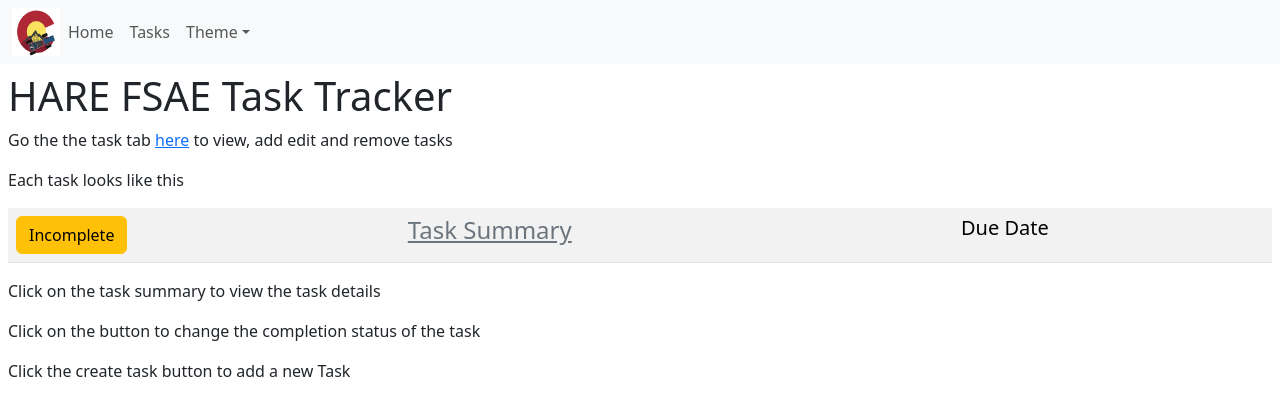
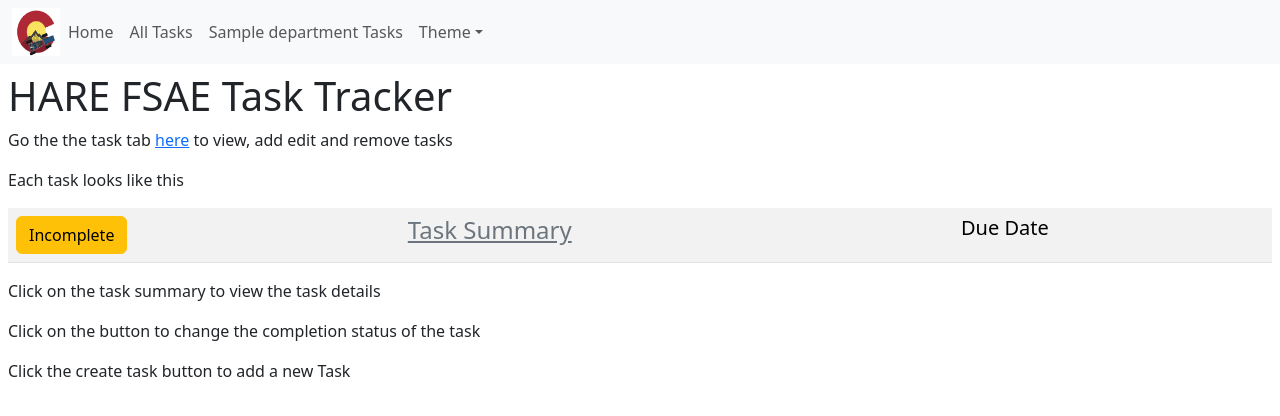
Before and after one commit to mtulepkaliev/CS3300PROJ, a Django app: page / in a window 1280 px wide. Shown: the top 416 px of the page. Run offline with Django 4.2, Linux system fonts and the light colour scheme; tables that the repository leaves empty hold one stand-in row (values such as "Sample post"); some libraries are stand-ins or nearby versions.

Commit message:
Added Department specific tag filters to navbar

```diff
--- a/task_tracker/templates/task_tracker/base_template.html
+++ b/task_tracker/templates/task_tracker/base_template.html
@@ -1,4 +1,5 @@
 {% load static %}
+{% load tags %}
 <!DOCTYPE html>
 <html lang="en" data-bs-theme="dark">
   <head>
@@ -28,8 +29,14 @@
               <a class="nav-link" href="{% url 'index' %}">Home</a>
             </li>
             <li class="nav-item">
-              <a class="nav-link" href="{% url 'task-list-view' %}">Tasks</a>
+              <a class="nav-link" href="{% url 'task-list-view' %}">All Tasks</a>
             </li>
+            {% department_name_id_dict request as department_list%}
+            {% for department in  department_list%}
+            <li class="nav-item">
+              <a class="nav-link" href="{% url 'task-list-department-view' department.id %}">{{department.name}} Tasks</a>
+            </li>
+            {% endfor %}
             <li class="nav-item dropdown">
               <a class="nav-link dropdown-toggle" href="#" role="button" data-bs-toggle="dropdown">Theme</a>
               <ul class="dropdown-menu bg-dark">
--- /dev/null
+++ b/task_tracker/templatetags/tags.py
@@ -0,0 +1,13 @@
+#https://stackoverflow.com/questions/21062560/django-variable-in-base-html
+
+from django import template
+from task_tracker.models import Department
+
+register = template.Library()
+
+@register.simple_tag
+def department_name_id_dict(request):
+    mydict = Department.objects.all().values('name','id')
+    print(mydict)
+    print(mydict[0]['id'])
+    return mydict
```
